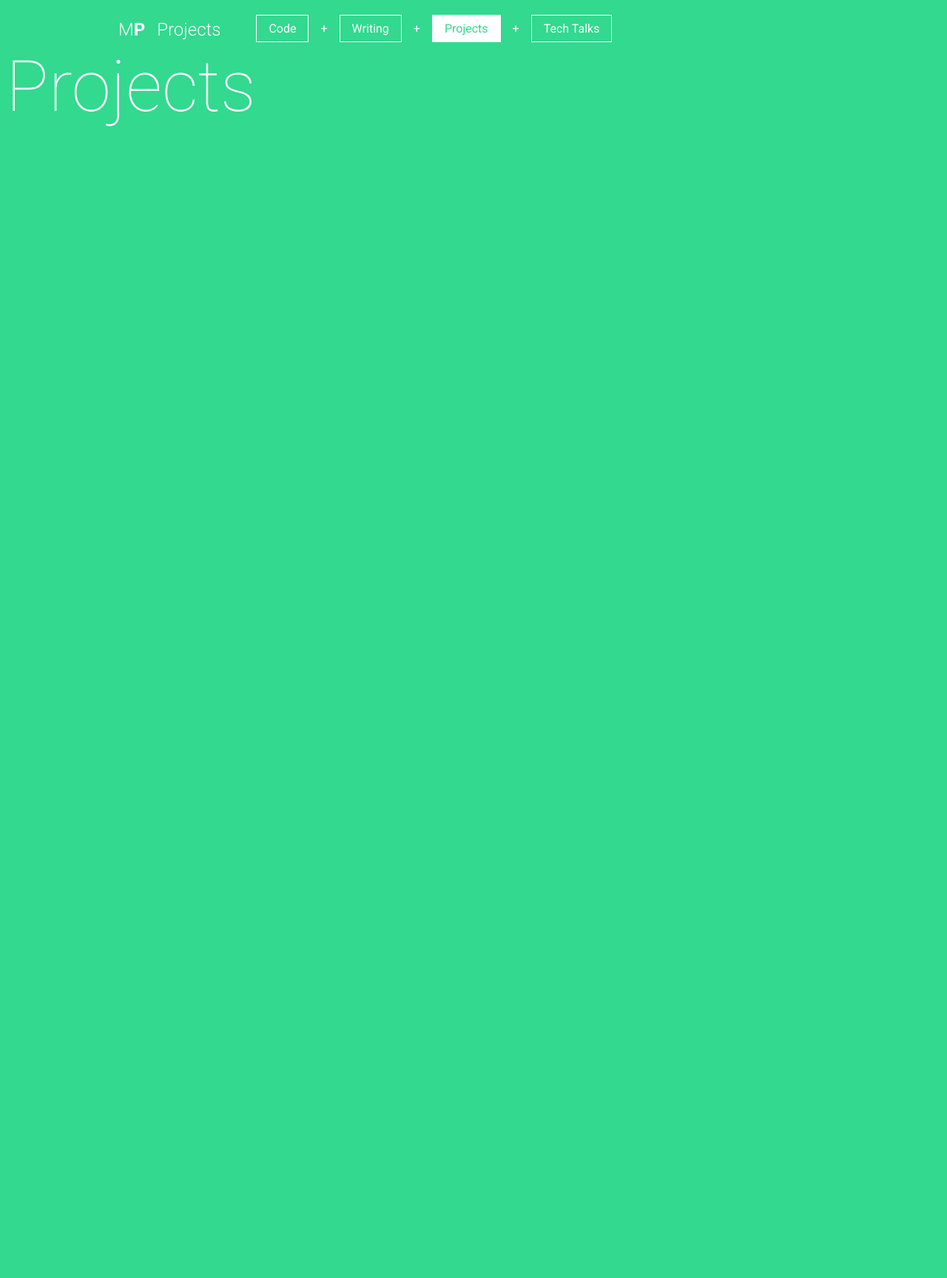
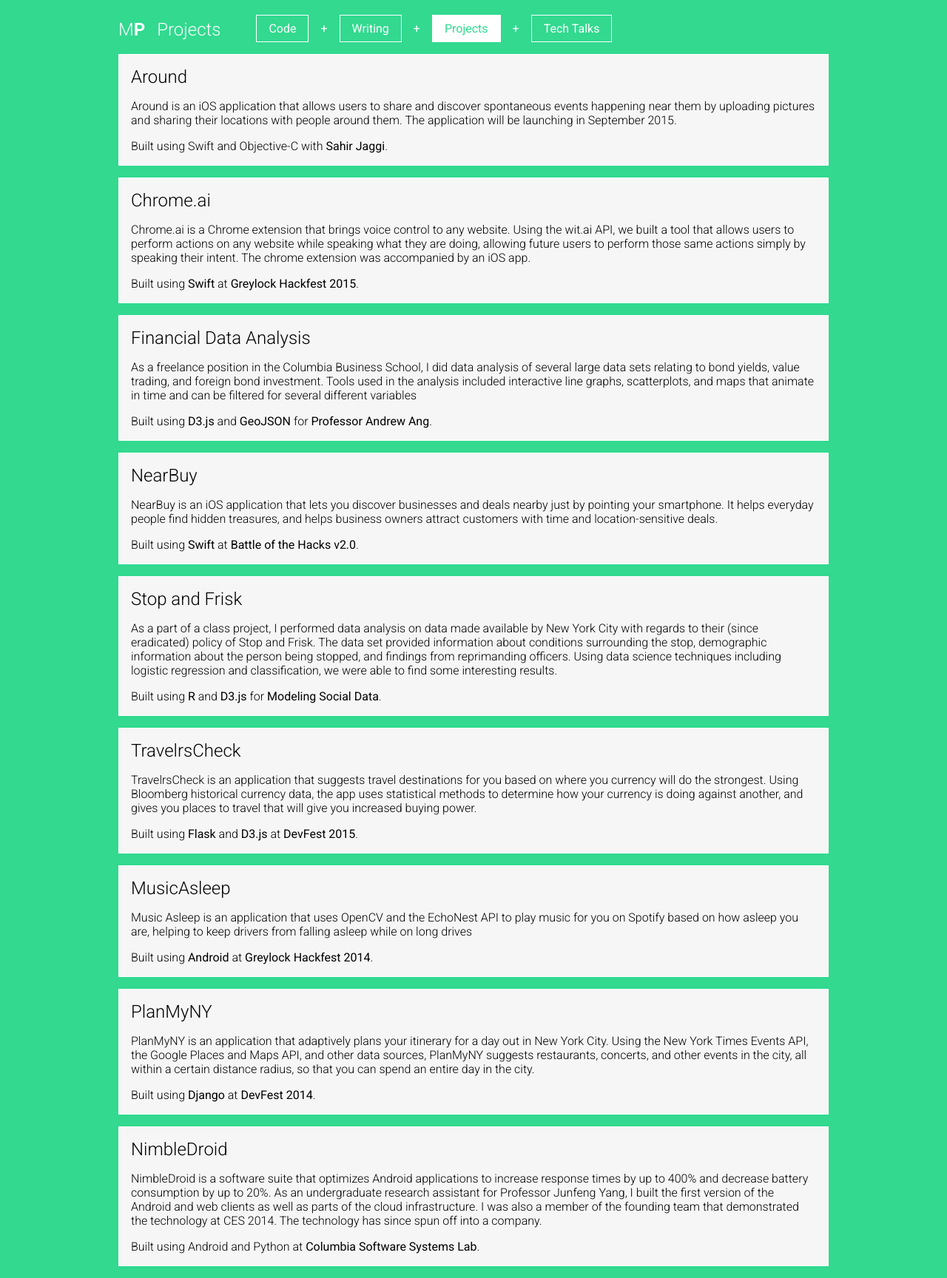
Before and after one commit to mattpiccolella/mattpic, a Flask app: page /projects/ in a window 1280 px wide. Shown: the whole page at 74% size. Before the commit the page ends 171 px from the top, so only its background shows below. Run offline with Flask 2, Linux system fonts and the light colour scheme.

Commit message:
Finishing up projects and talks

```diff
--- a/app/projects/projects.json
+++ b/app/projects/projects.json
@@ -1,10 +1,54 @@
 {
   "data": [
     {
-      "title" : "Sample Project",
-      "subtitle" : "Sample subtitle",
-      "date" : "4/29/2015",
-      "name" : "Sample Name"
+      "title" : "Around",
+      "description" : "Around is an iOS application that allows users to share and discover spontaneous events happening near them by uploading pictures and sharing their locations with people around them. The application will be launching in September 2015.",
+      "built" : "Built using Swift and Objective-C with <a href='http://sahirjaggi.github.io'>Sahir Jaggi</a>."
+    },
+    {
+      "title" : "Chrome.ai",
+      "description" : "Chrome.ai is a Chrome extension that brings voice control to any website. Using the wit.ai API, we built a tool that allows users to perform actions on any website while speaking what they are doing, allowing future users to perform those same actions simply by speaking their intent. The chrome extension was accompanied by an iOS app.",
+      "built" : "Built using <a href='https://github.com/mjp2220/Speakeasy-iOS/blob/master/SpeakEasyApp/ViewController.swift'>Swift</a> at <a href='http://greylocku.com/hackfest/'>Greylock Hackfest 2015</a>."
+    },
+    {
+      "title" : "Financial Data Analysis",
+      "description" : "As a freelance position in the Columbia Business School, I did data analysis of several large data sets relating to bond yields, value trading, and foreign bond investment. Tools used in the analysis included interactive line graphs, scatterplots, and maps that animate in time and can be filtered for several different variables",
+      "built" : "Built using <a href='https://github.com/mjp2220/financial-analysis/blob/master/portfolio-returns-final/linegraph.js'>D3.js</a> and <a href='https://github.com/mjp2220/financial-analysis/blob/master/chinese-provinces/china.json'>GeoJSON</a> for <a href='http://www.columbia.edu/~aa610/'>Professor Andrew Ang</a>.",
+      "link" : "http://www.columbia.edu/~mjp2220/financial-analysis/"
+    },
+    {
+      "title" : "NearBuy",
+      "description" : "NearBuy is an iOS application that lets you discover businesses and deals nearby just by pointing your smartphone. It helps everyday people find hidden treasures, and helps business owners attract customers with time and location-sensitive deals.",
+      "built" : "Built using <a href='https://github.com/danrschlosser/NearBuy/blob/master/ios/BattleOfTheHacks/BattleOfTheHacks/ViewController.swift'>Swift</a> at <a href='http://battleofthehacksv20.devpost.com/'>Battle of the Hacks v2.0</a>.",
+      "link" : "http://devpost.com/software/nearbuy-3ce9b"
+    },
+    {
+      "title" : "Stop and Frisk",
+      "description" : "As a part of a class project, I performed data analysis on data made available by New York City with regards to their (since eradicated) policy of Stop and Frisk. The data set provided information about conditions surrounding the stop, demographic information about the person being stopped, and findings from reprimanding officers. Using data science techniques including logistic regression and classification, we were able to find some interesting results.",
+      "built" : "Built using <a href='https://github.com/mjp2220/stop-and-frisk/blob/master/analysis/preliminary-stats.R'>R</a> and <a href='https://github.com/mjp2220/stop-and-frisk/blob/master/v11n/precinct-map.js'>D3.js</a> for <a href='http://modelingsocialdata.org/'>Modeling Social Data</a>.",
+      "link" : "http://www.columbia.edu/~mjp2220/stop-and-frisk/"
+    },
+    {
+      "title" : "TravelrsCheck",
+      "description" : "TravelrsCheck is an application that suggests travel destinations for you based on where you currency will do the strongest. Using Bloomberg historical currency data, the app uses statistical methods to determine how your currency is doing against another, and gives you places to travel that will give you increased buying power.",
+      "built" : "Built using <a href='https://github.com/mjp2220/currency-hop/blob/master/app/data/controllers.py'>Flask</a> and <a href='https://github.com/mjp2220/currency-hop/blob/master/app/static/js/base.js'>D3.js</a> at <a href='http://devfe.st'>DevFest 2015</a>.",
+      "link" : "http://devpost.com/software/travelrscheck"
+    },
+    {
+      "title" : "MusicAsleep",
+      "description" : "Music Asleep is an application that uses OpenCV and the EchoNest API to play music for you on Spotify based on how asleep you are, helping to keep drivers from falling asleep while on long drives",
+      "built" : "Built using <a href='https://github.com/mjp2220/MusicAsleep/blob/master/app/src/main/java/com/hackfest/greylock/musicasleep/MainActivity.java'>Android</a> at <a href='http://greylocku.com/hackfest/'>Greylock Hackfest 2014</a>."
+    },
+    {
+      "title" : "PlanMyNY",
+      "description" : "PlanMyNY is an application that adaptively plans your itinerary for a day out in New York City. Using the New York Times Events API, the Google Places and Maps API, and other data sources, PlanMyNY suggests restaurants, concerts, and other events in the city, all within a certain distance radius, so that you can spend an entire day in the city.",
+      "built" : "Built using <a href='https://github.com/mjp2220/devfest-app/blob/master/weekendplanner/views.py'>Django</a> at <a href='http://devfe.st'>DevFest 2014</a>."
+    },
+    {
+      "title" : "NimbleDroid",
+      "description" : "NimbleDroid is a software suite that optimizes Android applications to increase response times by up to 400% and decrease battery consumption by up to 20%. As an undergraduate research assistant for Professor Junfeng Yang, I built the first version of the Android and web clients as well as parts of the cloud infrastructure. I was also a member of the founding team that demonstrated the technology at CES 2014. The technology has since spun off into a company.",
+      "built" : "Built using Android and Python at <a href='http://systems.cs.columbia.edu/'>Columbia Software Systems Lab</a>.",
+      "link" : "https://www.nimbledroid.com/"
     }
   ]
 }
--- a/app/static/css/style.css
+++ b/app/static/css/style.css
@@ -25,6 +25,21 @@
   margin: 0 auto;
   max-width: 60rem;
   width: 100%;
+}
+
+.container {
+  margin: 1rem auto;
+  max-width: 60rem;
+  width: 100%;
+}
+
+.talk {
+  border: 1px solid white;
+  padding: 1rem 1rem 0 1rem;
+  margin-bottom: 1rem;
+  background-color: #f6f6f6;
+  color: black;
+  font-weight: 300;
 }
 
 h3 {
@@ -85,6 +100,10 @@
   border-right-width: 0;
 }
 
+span.title {
+  font-size: 1.5rem;
+}
+
 .title-nav li {
   padding: 1.0rem 0;
 }
@@ -112,6 +131,11 @@
 a {
   color: inherit;
   text-decoration: none;
+}
+
+.talk a:not(.title) {
+  text-decoration: inherit;
+  font-weight: 500;
 }
 
 @media (max-width: 600px) {
--- a/app/templates/index.html
+++ b/app/templates/index.html
@@ -6,7 +6,7 @@
 
 {% block body %}
 <div class="wrapper">
-  <h1>Matt <strong>Piccolella</strong> =</h1>
+  <h1><a href="/about">Matt <strong>Piccolella</strong> =</a></h1>
   <ul class="title-nav">
     <li><a href="https://github.com/mjp2220" target="_blank">Code</a></li>
     <li><a href="https://medium.com/@matthew_pic" target="_blank">Writing</a></li>
--- a/app/templates/projects.html
+++ b/app/templates/projects.html
@@ -14,6 +14,16 @@
 
 {% block content %}
 <div class="container">
-  <h1>Projects</h1>
+  {% for project in projects %}
+  <div class="talk">
+    {% if project.link %}
+    <a class="title" href="{{project.link}}"><span class="title">{{ project.title }}</span></a>
+    {% else %}
+    <span class="title">{{ project.title }}</span>
+    {% endif %}
+    <p>{{ project.description }}</p>
+    <p>{{ project.built|safe }}</p>
+  </div>
+  {% endfor %}
 </div>
 {% endblock %}
```
Also changed, not shown: app/templates/talks.html (+9 -12 lines).
